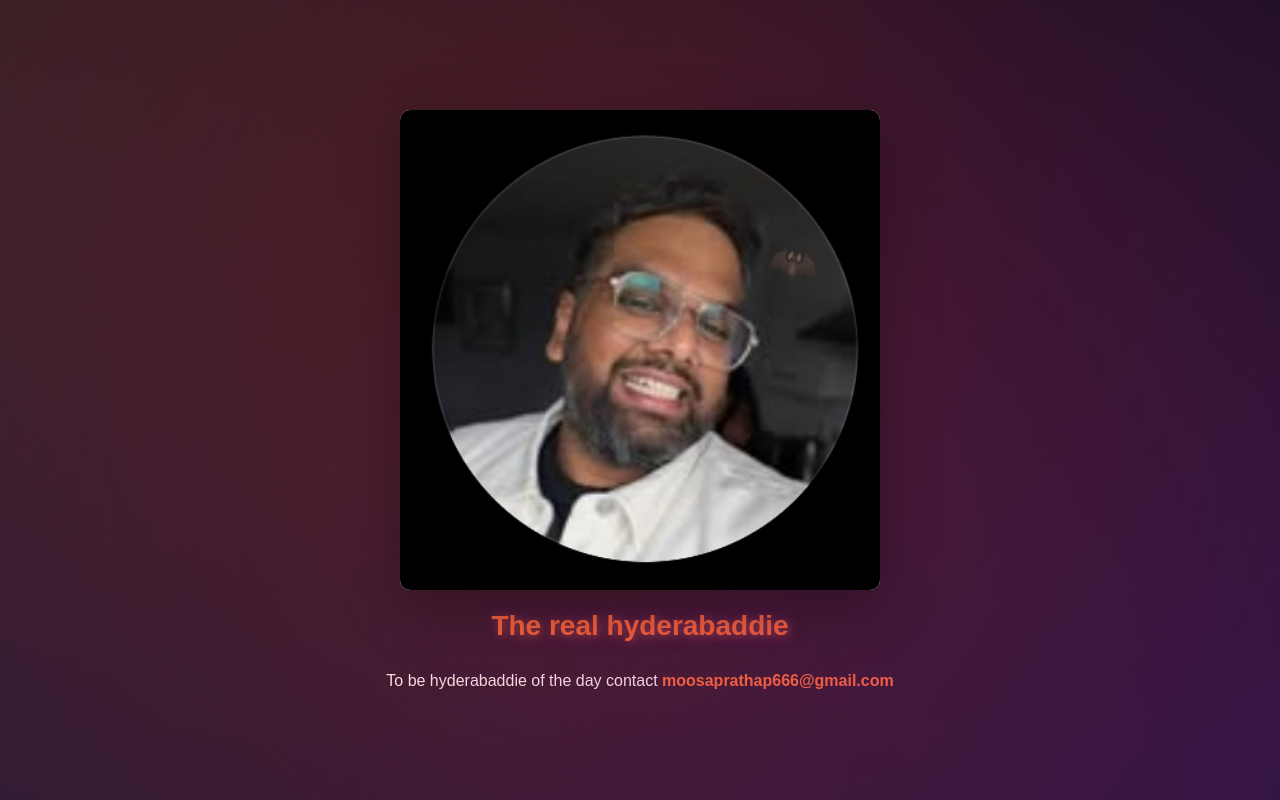
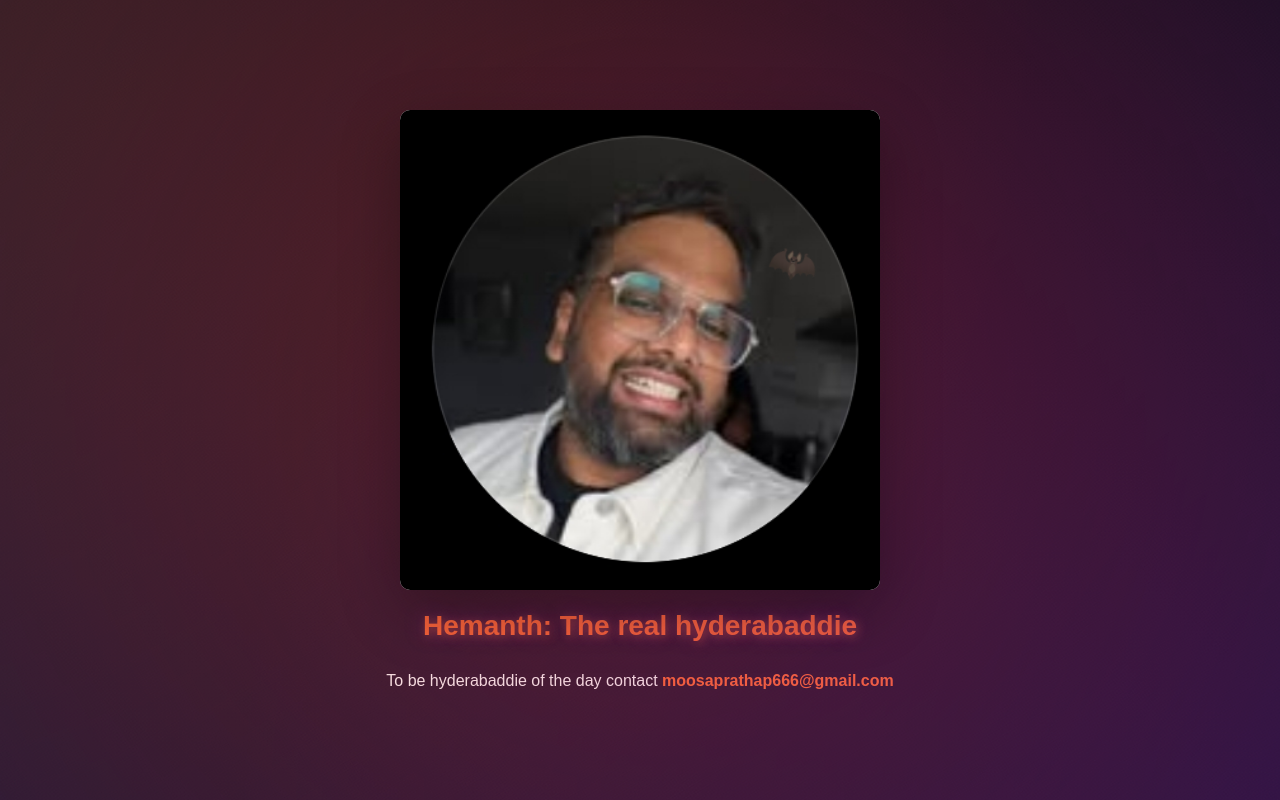
Before and after one commit to PreethamReddy333/hyderabaddie, a plain HTML site: page index.html in a window 1280 px wide. Shown: the top 800 px of the page. Drawn offline with Linux system fonts and the light colour scheme.

Commit message:
Update caption for hyderabaddie

```diff
--- a/index.html
+++ b/index.html
@@ -132,7 +132,7 @@
             <img src="index1.jpg" alt="Hyderabaddie of the week">
         </div>
 
-        <div class="caption">The real hyderabaddie</div>
+        <div class="caption">Hemanth: The real hyderabaddie</div>
 
         <div class="contact">
             To be hyderabaddie of the day contact
```
